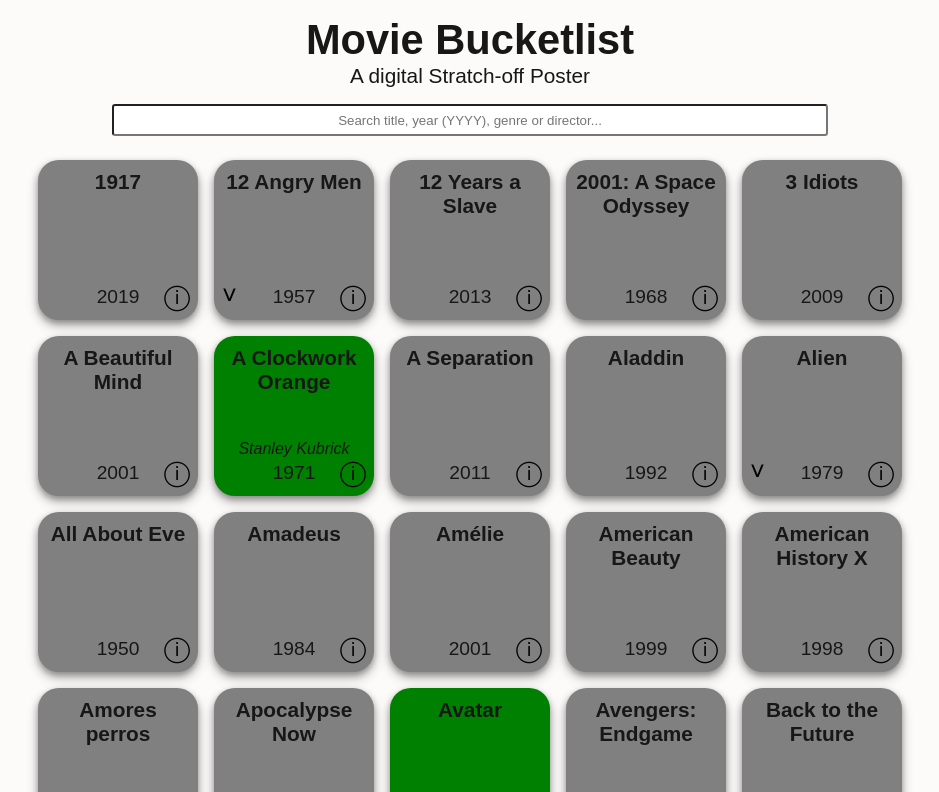
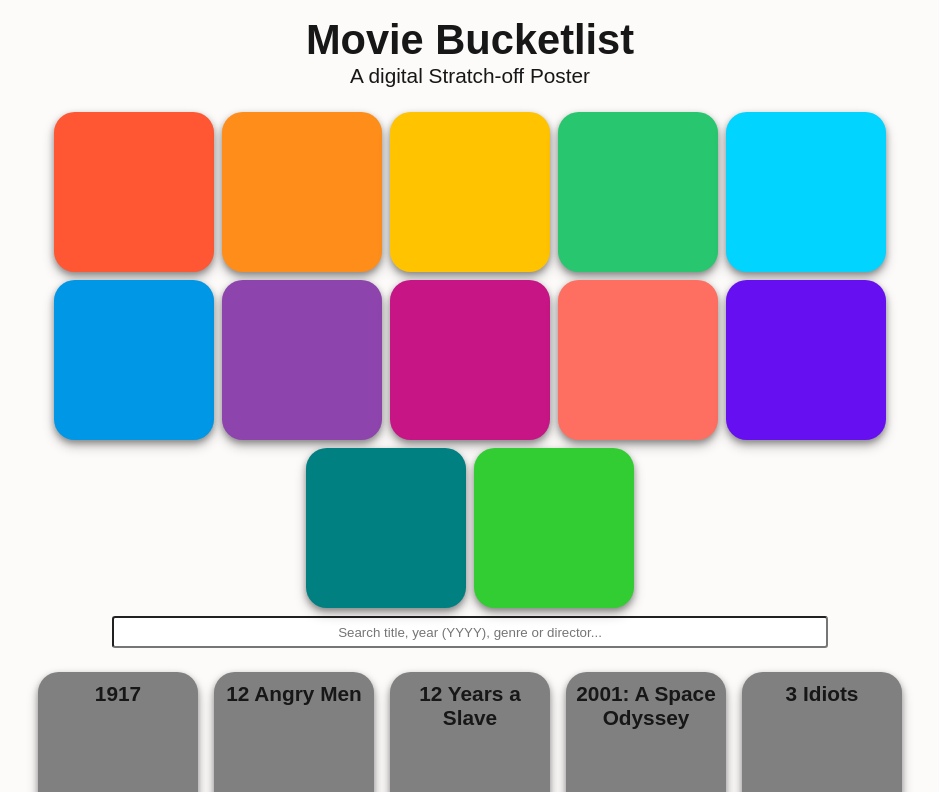
Before and after one commit to MsFairyViolet/movie-bucketlist, a Next.js app in the folder movie-bucketlist-frontend/: page / in a window 1280 px wide. Shown: the top 792 px of the page, without its empty margins (170-1109 px from the left). Built offline with nearby package versions, Linux system fonts and the light colour scheme.

Commit message:
Start implementing Color Palette for Watched Status

```diff
--- a/movie-bucketlist-frontend/src/app/globals.css
+++ b/movie-bucketlist-frontend/src/app/globals.css
@@ -100,7 +100,7 @@ body {
 .info-btn {
   position: absolute;
   display: flex;
-  margin-top: 75%;
+  margin-top: 76%;
   align-self: flex-end;
   padding: 0 0.5rem 0.5rem  0;
   font-size: 1.3em;
@@ -113,7 +113,7 @@ body {
 .sub-btn {
   position: absolute;
   display: flex;
-  margin-top: 75%;
+  margin-top: 76%;
   align-self: flex-start;
   padding: 0 0 0.5rem 0.5rem;
   font-size: 1.3em;
@@ -243,9 +243,31 @@ body {
   border-radius: 0.5rem;
 }
 
+/* Color Palette */
+.color-palette {
+  display: flex;
+  flex-wrap: wrap;
+  justify-content: center;
+  gap: 0.5rem;
+  padding: 0.5rem;
+}
+
+.bright-red-orange { background-color: #FF5733; }
+.vivid-orange { background-color: #FF8D1A; }
+.bright-yellow { background-color: #FFC300; }
+.vivid-green { background-color: #28C76F; }
+.electric-cyan { background-color: #00D4FF; }
+.vibrant-blue { background-color: #0097E6; }
+.strong-purple { background-color: #8E44AD; }
+.deep-magenta { background-color: #C71585; }
+.warm-coral { background-color: #FF6F61; }
+.rich-indigo { background-color: #6610F2; }
+.teal { background-color: #008080; }
+.lime-green { background-color: #32CD32; }
+
 /* Special Styling  */
 .watched-style {
-  background-color: green;
+  background-color: #008000;
 }
 
 .unwatched-style {
--- /dev/null
+++ b/movie-bucketlist-frontend/src/components/ColorPalette.js
@@ -0,0 +1,15 @@
+export default function ColorPalette() {
+    const colors = [
+        "bright-red-orange", "vivid-orange", "bright-yellow", "vivid-green",
+        "electric-cyan", "vibrant-blue", "strong-purple", "deep-magenta",
+        "warm-coral", "rich-indigo", "teal", "lime-green"
+    ];
+
+    return (
+        <div className="color-palette">
+            {colors.map((color, index) => (
+                <div key={index} className={`card ${color}`}></div>
+            ))}
+        </div>
+    );
+}
--- a/movie-bucketlist-frontend/src/components/MovieGraphic.js
+++ b/movie-bucketlist-frontend/src/components/MovieGraphic.js
@@ -52,4 +52,4 @@ export default function MovieGraphic({ item, showInfo }) {
     )
 }
 
-// `˅` `ⓥ`
+// Arrow options: `˅` `ⓥ`
--- a/movie-bucketlist-frontend/src/components/MovieList.js
+++ b/movie-bucketlist-frontend/src/components/MovieList.js
@@ -2,6 +2,7 @@ import { useState, useEffect } from "react";
 import moviesData from "../data/movies.json"
 import InfoCard from "./InfoCard";
 import MovieGraphic from "./MovieGraphic";
+import ColorPalette from "./ColorPalette";
 
 function groupMoviesBySeries(movies) {
     const grouped = movies.reduce((acc, movie) => {
@@ -57,6 +58,7 @@ export default function MovieList() {
 
     return (
         <div className="movie-list-container">
+            <ColorPalette/>
             <div className="search-bar">
                 <input placeholder="Search title, year (YYYY), genre or director..." value={searchQuery} onChange={(e) => setSearchQuery(e.target.value)} />
             </div>
@@ -65,7 +67,7 @@ export default function MovieList() {
                 {filteredMovies.length > 0 ? (
                     <div className="movie-list">
                         {groupedMovies.map(item => (
-                            <MovieGraphic key={item.series_id || item.id} item={item} showInfo={showInfo}/>
+                            <MovieGraphic key={item.series_id || item.id} item={item} showInfo={showInfo} />
                         ))}
                     </div>
                 ) : (
```
